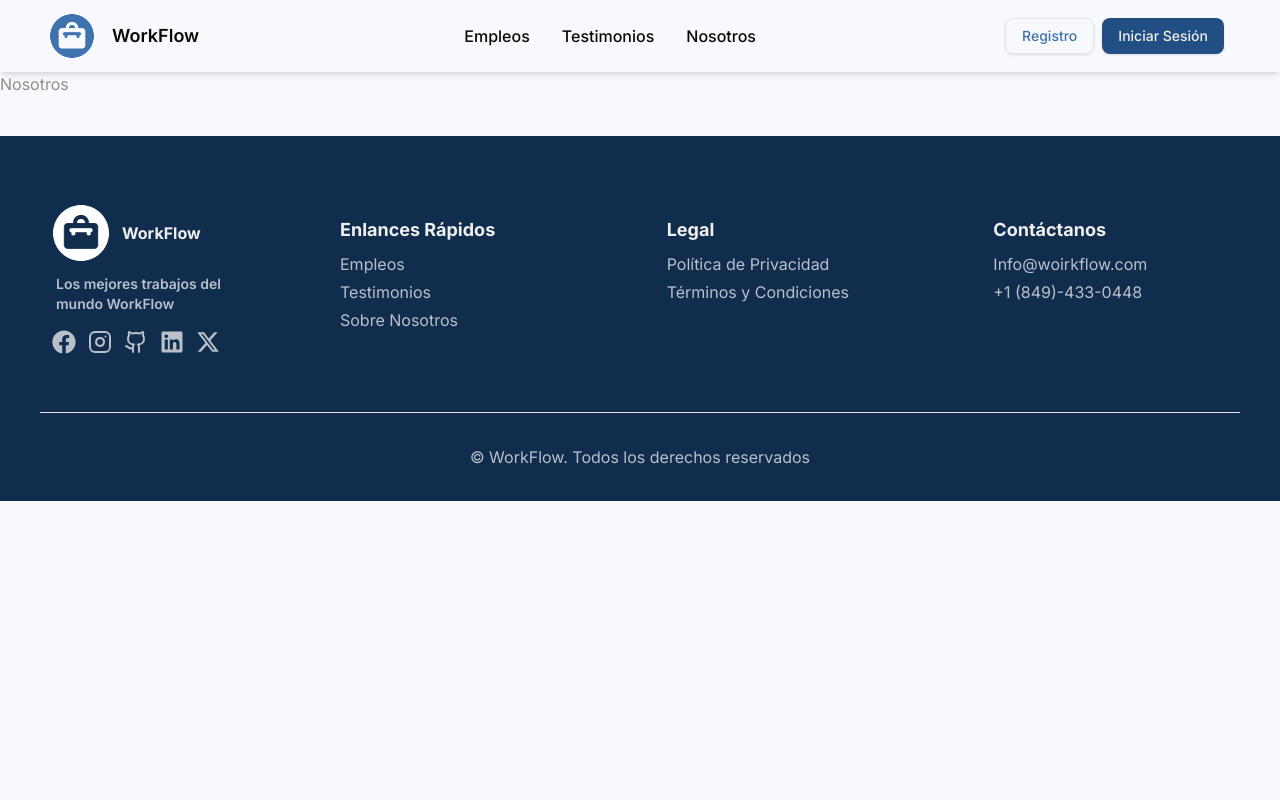
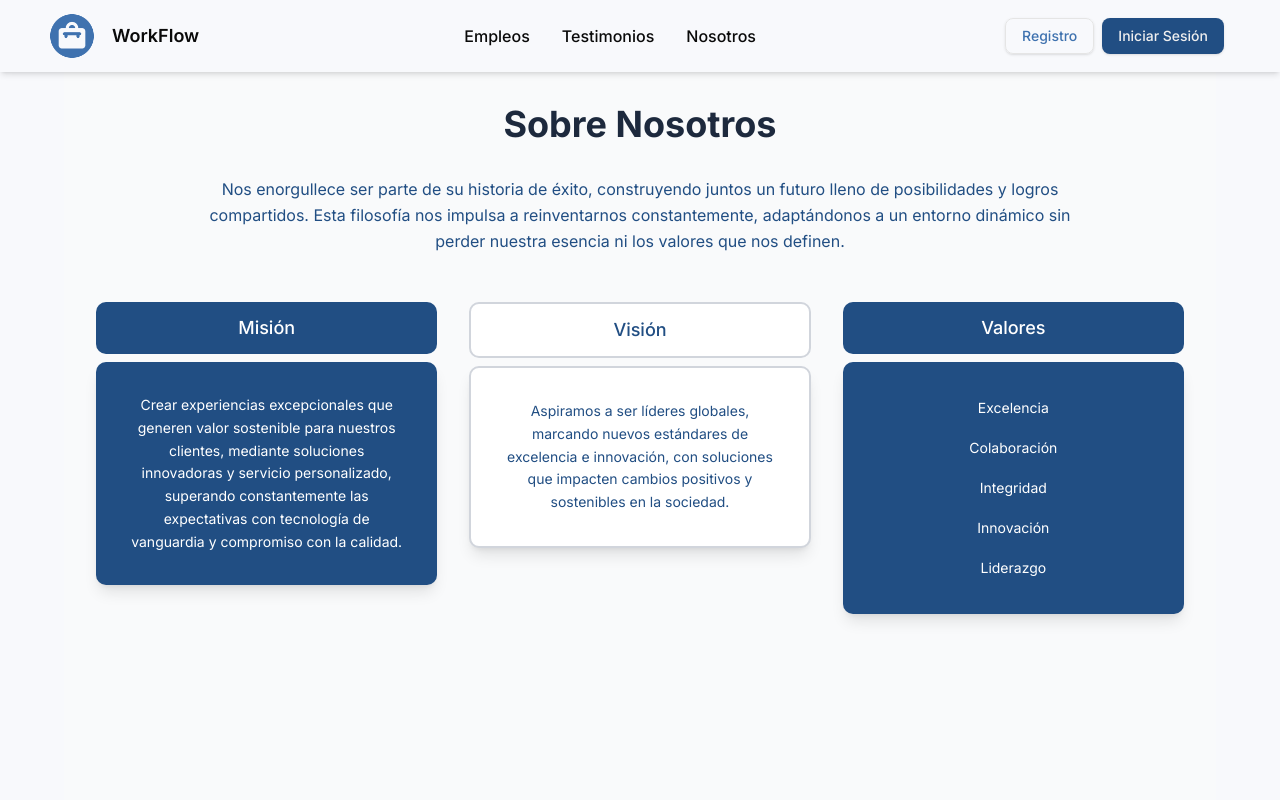
Before and after one commit to Ramerlinj/WorkFlow, a Next.js app in the folder workflow-app/: page /nosotros in a window 1280 px wide. Shown: the top 800 px of the page. Built offline with nearby package versions, Linux system fonts and the light colour scheme.

Commit message:
feat: update job modal and testimonial form; remove unused state variables and improve form submission logic

```diff
--- a/workflow-app/src/app/empleos/_components/job-modal.tsx
+++ b/workflow-app/src/app/empleos/_components/job-modal.tsx
@@ -2,7 +2,7 @@
 
 import { formatDistanceToNow } from "date-fns"
 import { es } from "date-fns/locale"
-import { Briefcase, MapPin, DollarSign, Building, Tag, Calendar, ExternalLink, Trash2 } from "lucide-react"
+import { Briefcase, MapPin, DollarSign, Building, Tag, Calendar } from "lucide-react"
 import { Dialog, DialogContent, DialogHeader, DialogTitle } from "@/components/ui/dialog"
 import { Button } from "@/components/ui/button"
 import { Separator } from "@/components/ui/separator"
@@ -32,9 +32,6 @@ export function JobModal({ job, isOpen, onClose, onApply, onDelete }: JobModalPr
 
   if (!job) return null
 
-  const handleDelete = () => {
-    setIsDeleteDialogOpen(true)
-  }
 
   const confirmDelete = () => {
     onDelete(job.id_employment.toString())
@@ -92,17 +89,6 @@ export function JobModal({ job, isOpen, onClose, onApply, onDelete }: JobModalPr
               <div className="text-[#415771] whitespace-pre-line leading-relaxed">{job.description}</div>
             </div>
 
-            <Separator className="bg-[#EDECEE]" />
-
-            <div className="space-y-4">
-              <h3 className="text-lg font-semibold text-[#112D4E]">Requisitos</h3>
-              <ul className="list-disc pl-5 text-[#415771] space-y-2">
-                <li>Experiencia mínima de 2 años en posiciones similares</li>
-                <li>Conocimientos avanzados en herramientas específicas del sector</li>
-                <li>Capacidad para trabajar en equipo y bajo presión</li>
-                <li>Excelentes habilidades de comunicación</li>
-              </ul>
-            </div>
 
             <Separator className="bg-[#EDECEE]" />
 
@@ -115,20 +101,9 @@ export function JobModal({ job, isOpen, onClose, onApply, onDelete }: JobModalPr
                 >
                   Volver
                 </Button>
-                <Button
-                  variant="outline"
-                  className="border-red-200 text-red-500 hover:bg-red-50 hover:text-red-600"
-                  onClick={handleDelete}
-                >
-                  <Trash2 className="mr-2 h-4 w-4" />
-                  Eliminar
-                </Button>
+
               </div>
               <div className="flex gap-3">
-                <Button variant="outline" className="border-[#0979b0] text-[#0979b0] hover:bg-[#0979b0]/10">
-                  <ExternalLink className="mr-2 h-4 w-4" />
-                  Visitar sitio web
-                </Button>
                 <Button className="bg-[#214E83] hover:bg-[#144C8E] text-white" onClick={() => onApply(job.id_employment.toString())}>
                   Aplicar ahora
                 </Button>
--- a/workflow-app/src/app/nosotros/page.tsx
+++ b/workflow-app/src/app/nosotros/page.tsx
@@ -1,9 +1,71 @@
-function Nosotros() {
-    return (
-        <div className="">
-            <h1 className="text-secondary">Nosotros</h1>
+import React from 'react';
+
+const SobreNosotros: React.FC = () => {
+  const valores = [
+    'Excelencia',
+    'Colaboración',
+    'Integridad',
+    'Innovación',
+    'Liderazgo'
+  ];
+
+  return (
+    <div className="max-w-6xl mx-auto p-8 bg-gray-50 min-h-screen">
+      {/* Header */}
+      <div className="text-center mb-12">
+        <h1 className="text-4xl font-bold text-slate-800 mb-8">Sobre Nosotros</h1>
+
+        <p className="text-base text-[#214E83] mb-4 max-w-4xl mx-auto leading-relaxed">
+          Nos enorgullece ser parte de su historia de éxito, construyendo juntos un futuro lleno de posibilidades y logros compartidos.
+          Esta filosofía nos impulsa a reinventarnos constantemente, adaptándonos a un entorno dinámico sin perder nuestra esencia ni
+          los valores que nos definen.
+        </p>
+      </div>
+
+      {/* Content sections */}
+      <div className="flex justify-center gap-8">
+        {/* Misión */}
+        <div className="max-w-sm flex-1">
+          <div className="bg-[#214E83] text-white py-3 px-8 rounded-lg text-lg font-medium text-center mb-2">
+            Misión
+          </div>
+          <div className="bg-[#214E83] text-white p-8 rounded-lg shadow-lg">
+            <p className="text-sm leading-relaxed text-center">
+              Crear experiencias excepcionales que generen valor sostenible para nuestros clientes, mediante soluciones innovadoras y servicio personalizado, superando constantemente las expectativas con tecnología de vanguardia y compromiso con la calidad.
+            </p>
+          </div>
         </div>
-    )
-}
 
-export default Nosotros
+        {/* Visión */}
+        <div className="max-w-sm flex-1">
+          <div className="border-2 border-gray-300 text-[#214E83] py-3 px-8 rounded-lg text-lg font-medium text-center bg-white mb-2">
+            Visión
+          </div>
+          <div className="border-2 border-gray-300 bg-white p-8 rounded-lg shadow-lg">
+            <p className="text-sm text-[#214E83] leading-relaxed text-center">
+              Aspiramos a ser líderes globales, marcando nuevos estándares de excelencia e innovación, con soluciones que impacten cambios positivos y sostenibles en la sociedad.
+            </p>
+          </div>
+        </div>
+
+        {/* Valores */}
+        <div className="max-w-sm flex-1">
+          <div className="bg-[#214E83] text-white py-3 px-8 rounded-lg text-lg font-medium text-center mb-2">
+            Valores
+          </div>
+          <div className="bg-[#214E83] text-white p-8 rounded-lg shadow-lg">
+            <div className="space-y-3">
+              {valores.map((valor, index) => (
+                <div key={index} className="text-sm text-center py-1">
+                  {valor}
+                </div>
+              ))}
+            </div>
+          </div>
+        </div>
+      </div>
+    </div>
+  );
+};
+
+export default SobreNosotros;
--- a/workflow-app/src/app/registro/page.tsx
+++ b/workflow-app/src/app/registro/page.tsx
@@ -254,33 +254,38 @@ export default function RegisterForm() {
     )
   }, [formData, isEmailValid, isEmailAvailable, isUsernameAvailable, isAdult, isPasswordStrong, passwordsMatch, errors])
 
+  // En el frontend (RegisterForm.tsx)
 const handleSubmit = async (e: React.FormEvent) => {
-    e.preventDefault()
+  e.preventDefault();
 
-    if (!isFormValid || isSubmitting) return
+  if (!isFormValid || isSubmitting) return;
 
-    setIsSubmitting(true)
+  setIsSubmitting(true);
 
   try {
+    // Ajustar el payload según lo esperado por el backend
     await registerUser({
-        id_profession: Number.parseInt(formData.profession),
       username: formData.username,
       email: formData.email,
+      password: formData.password,
       first_name: formData.firstName,
       middle_name: "",
       first_surname: formData.lastName,
       second_surname: "",
-        date_of_birth: formData.birthDate.toString(),
+      date_of_birth: formData.birthDate.toISOString().split('T')[0],
       direction: "",
-        password: formData.password,
-      })
+      id_profession: Number(formData.profession)
+    });
 
-      router.push("/")
+    router.push("/");
   } catch (error) {
-      console.error("Registration failed:", error)
-      setErrors((prev) => ({ ...prev, general: "Error al registrar usuario" }))
+    console.error("Registration failed:", error);
+    setErrors((prev) => ({
+      ...prev,
+      general: error instanceof Error ? error.message : "Error de registro"
+    }));
   } finally {
-      setIsSubmitting(false)
+    setIsSubmitting(false);
   }
 }
 
--- a/workflow-app/src/app/testimonios/_components/add-testimonial-form.tsx
+++ b/workflow-app/src/app/testimonios/_components/add-testimonial-form.tsx
@@ -15,8 +15,6 @@ interface AddTestimonialFormProps {
 }
 
 export function AddTestimonialForm({ onSubmit }: AddTestimonialFormProps) {
-  const [authorId, setAuthorId] = useState<string>("")
-  const [targetId, setTargetId] = useState<string>("")
   const [title, setTitle] = useState<string>("")
   const [description, setDescription] = useState<string>("")
   const [rating, setRating] = useState<number>(5)
@@ -25,8 +23,6 @@ export function AddTestimonialForm({ onSubmit }: AddTestimonialFormProps) {
     e.preventDefault()
 
     if (
-      !authorId.trim() ||
-      !targetId.trim() ||
       !title.trim() ||
       !description.trim()
     ) {
@@ -34,7 +30,7 @@ export function AddTestimonialForm({ onSubmit }: AddTestimonialFormProps) {
     }
 
     onSubmit({
-      id_user_source: Number(authorId),
+
       title,
       description,
       rating,
@@ -42,8 +38,6 @@ export function AddTestimonialForm({ onSubmit }: AddTestimonialFormProps) {
     })
 
     // Reset form
-    setAuthorId("")
-    setTargetId("")
     setTitle("")
     setDescription("")
     setRating(5)
@@ -51,35 +45,6 @@ export function AddTestimonialForm({ onSubmit }: AddTestimonialFormProps) {
 
   return (
     <form onSubmit={handleSubmit} className="space-y-4">
-      <div className="space-y-2">
-        <Label htmlFor="author" className="text-[#112D4E]">
-          Tu ID de usuario
-        </Label>
-        <Input
-          id="author"
-          type="number"
-          value={authorId}
-          onChange={(e) => setAuthorId(e.target.value)}
-          placeholder="Ej. 123"
-          required
-          className="border-[#EDECEE]"
-        />
-      </div>
-
-      <div className="space-y-2">
-        <Label htmlFor="target" className="text-[#112D4E]">
-          ID del usuario destinatario
-        </Label>
-        <Input
-          id="target"
-          type="number"
-          value={targetId}
-          onChange={(e) => setTargetId(e.target.value)}
-          placeholder="Ej. 456"
-          required
-          className="border-[#EDECEE]"
-        />
-      </div>
 
       <div className="space-y-2">
         <Label htmlFor="title" className="text-[#112D4E]">
--- a/workflow-app/src/locale/landing.json
+++ b/workflow-app/src/locale/landing.json
@@ -178,7 +178,25 @@
     },
     "TESTIMONIALS": {
         "TITLE": "",
-        "DESCRIPTION": ""
+        "DESCRIPTION": "",
+        "AVATAR1":[
+            {
+                "SRC":"/avatars/avatar-1.jpg",
+                "ALT":""
+            }
+        ],
+        "AVATAR2":[
+            {
+                "SRC":"/avatars/avatar-2.jpg",
+                "ALT":""
+            }
+        ],
+        "AVATAR3":[
+            {
+                "SRC":"/avatars/avatar-3.jpg",
+                "ALT":""
+            }
+        ]
     },
     "CTA": {
         "TITLE": "",
```
Lines whose indentation alone changed are shown as unchanged.
